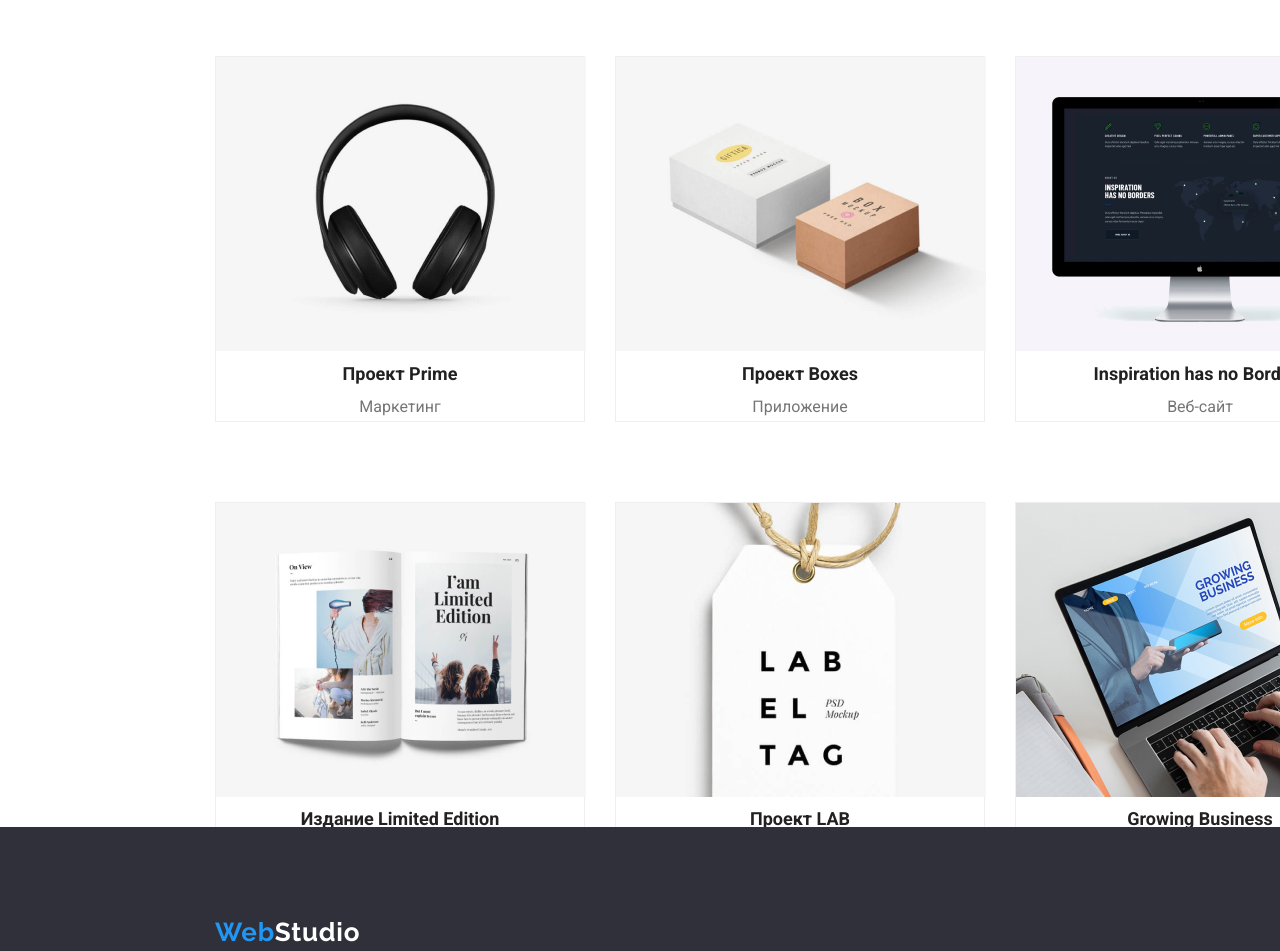
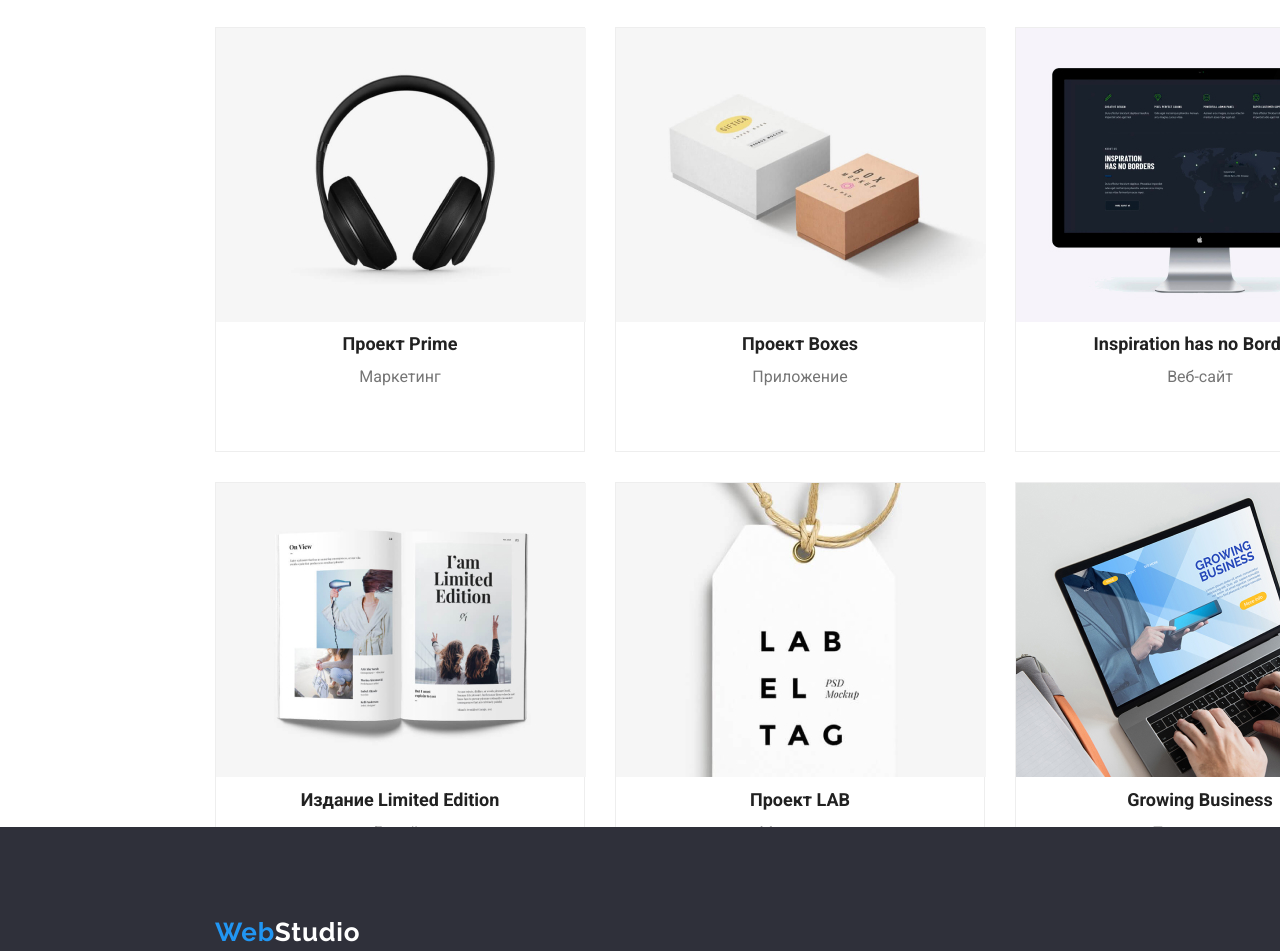
Before and after one commit to PinkyWolf/goit-markup-hw-03, a plain HTML site: page portfolio.html in a window 1280 px wide. Shown: the part 708-1659 px from the top of the page. Drawn offline with Linux system fonts and the light colour scheme.

Commit message:
Корегування тегу

```diff
--- a/css/styles.css
+++ b/css/styles.css
@@ -265,7 +265,6 @@ body {
 .project-list {
   display: flex;
   flex-wrap: wrap;
-  align-items: center;
   margin-left: 215px;
   margin-right: 215px;
   width: 1200px;
@@ -282,7 +281,7 @@ body {
 .flex-cont-portf:nth-child(3n) {
   margin-right: 0px;
 }
-.flex-cont-portf:nth-child(n+7) {
+.flex-cont-portf {
   margin-bottom: 30px;
 }
 .second-page-title {
```
